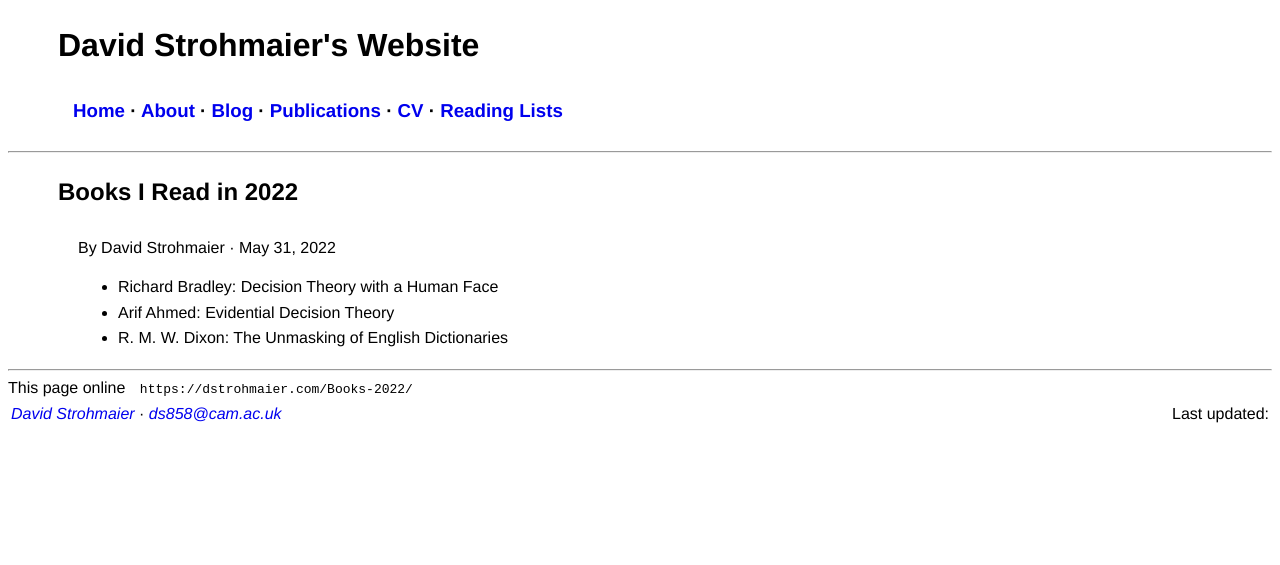
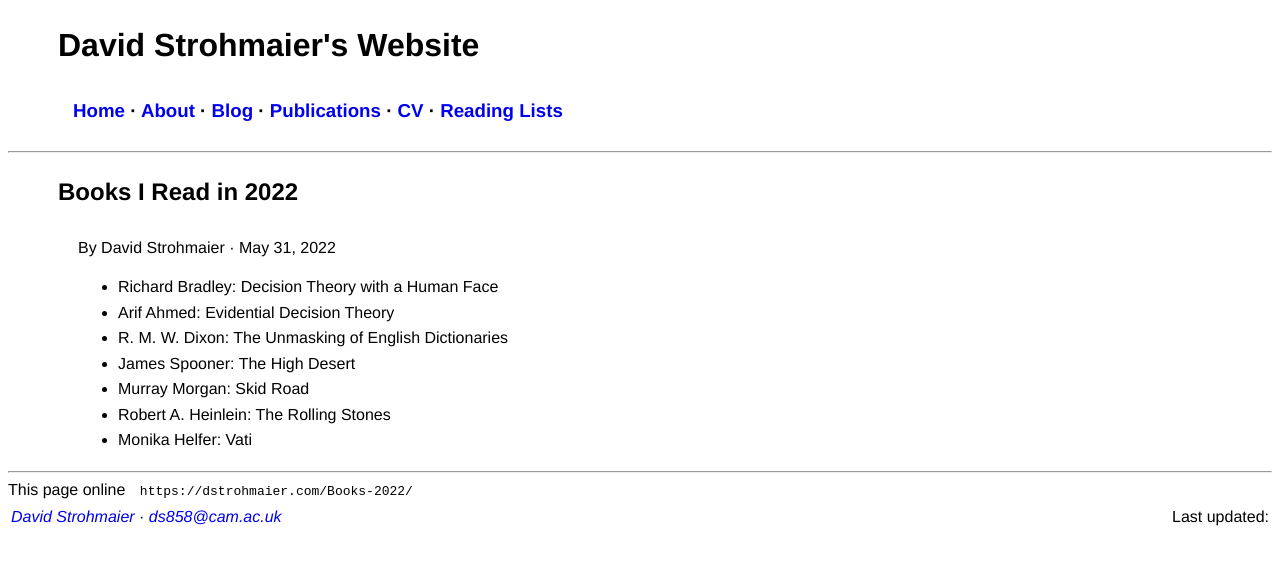
Before and after one commit to dstrohmaier/dstrohmaier.github.io, a Jekyll site: the page built from lists/_posts/2022-05-31-Books-2022.md, in a window 1280 px wide. Shown: the top 565 px of the page. Built offline with Jekyll 4.4.1, drawn with Linux system fonts in a browser that asks for light colours.

Commit message:
added books to this years list and corrected typo in unmasking post

```diff
--- a/lists/_posts/2022-05-31-Books-2022.md
+++ b/lists/_posts/2022-05-31-Books-2022.md
@@ -9,3 +9,7 @@ categories: lists
 * Richard Bradley: Decision Theory with a Human Face
 * Arif Ahmed: Evidential Decision Theory
 * R. M. W. Dixon: The Unmasking of English Dictionaries
+* James Spooner: The High Desert
+* Murray Morgan: Skid Road
+* Robert A. Heinlein: The Rolling Stones
+* Monika Helfer: Vati
```
Also changed, not shown: posts/_posts/2022-05-31-The-Unmasking.md (+1 -1 lines).
